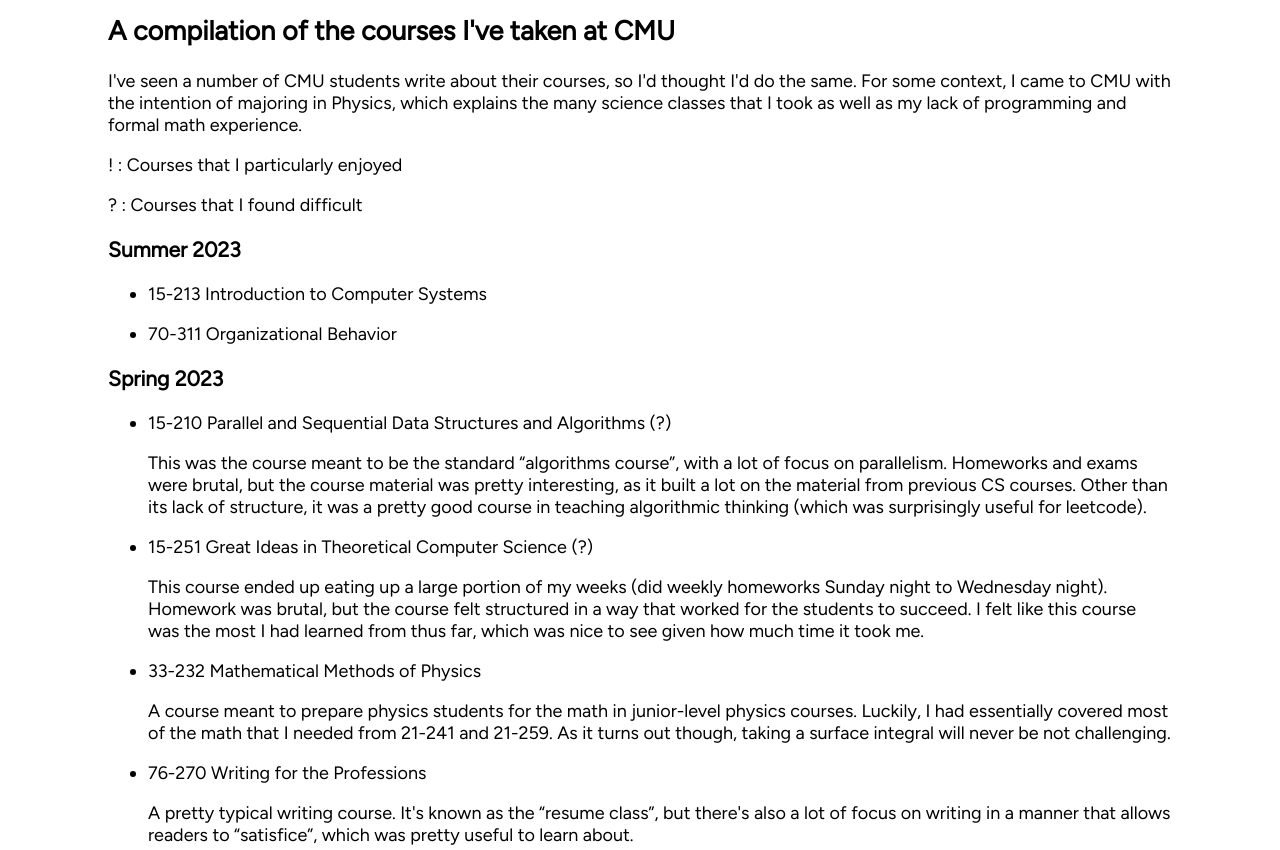
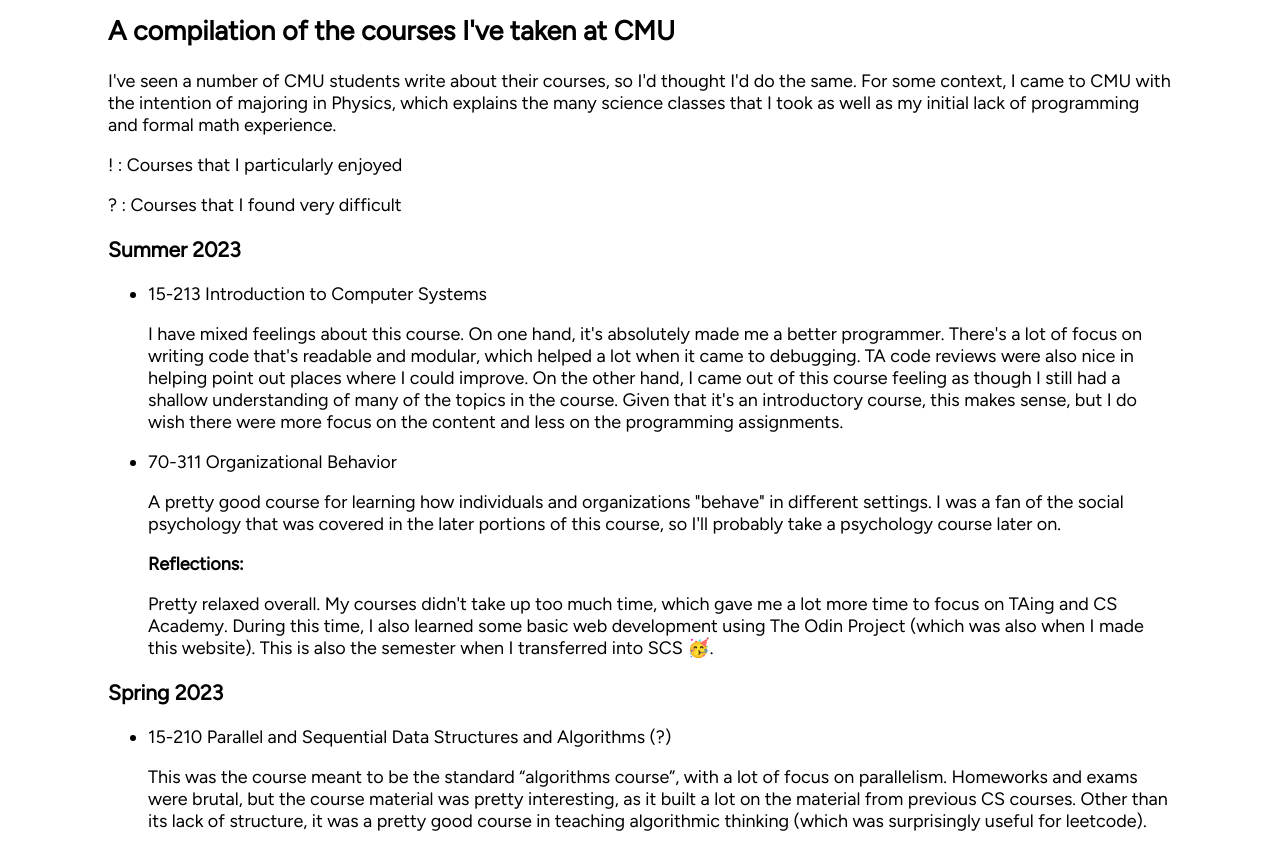
Before and after one commit to snah0902/snah0902.github.io, a plain HTML site: page courses.html in a window 1280 px wide. Shown: the part 228-1078 px from the top of the page. Drawn offline with Linux system fonts and the light colour scheme; a web font is replaced by a local one.

Commit message:
updated summer courses

```diff
--- a/courses.html
+++ b/courses.html
@@ -32,13 +32,13 @@
     I've seen a number of CMU students write about their courses, so I'd thought
     I'd do the same. For some context, I came to CMU with the intention of
     majoring in Physics, which explains the many science classes that I took as
-    well as my lack of programming and formal math experience.
+    well as my initial lack of programming and formal math experience.
   </p>
   <p>
     ! : Courses that I particularly enjoyed
   </p>
   <p>
-    ? : Courses that I found difficult
+    ? : Courses that I found very difficult
   </p>
 
   <h3>Summer 2023</h3>
@@ -48,10 +48,37 @@
       <p>
         15-213 Introduction to Computer Systems
       </p>
+      <p>
+        I have mixed feelings about this course. On one hand, it's absolutely
+        made me a better programmer. There's a lot of focus on writing code
+        that's readable and modular, which helped a lot when it came to
+        debugging.  TA code reviews were also nice in helping point out places
+        where I could improve. On the other hand, I came out of this course
+        feeling as though I still had a shallow understanding of many of the
+        topics in the course. Given that it's an introductory course, this makes
+        sense, but I do wish there were more focus on the content and less on
+        the programming assignments.
+      </p>
     </li>
     <li>
       <p>
         70-311 Organizational Behavior
+      </p>
+      <p>
+        A pretty good course for learning how individuals and organizations
+        "behave" in different settings. I was a fan of the social psychology
+        that was covered in the later portions of this course, so I'll probably
+        take a psychology course later on.
+      </p>
+      <p>
+        <strong>Reflections:</strong>
+      </p>
+      <p>
+        Pretty relaxed overall. My courses didn't take up too much time, which
+        gave me a lot more time to focus on TAing and CS Academy. During this
+        time, I also learned some basic web development using The Odin Project
+        (which was also when I made this website). This is also the semester
+        when I transferred into SCS 🥳.
       </p>
     </li>
   </ul>
```
